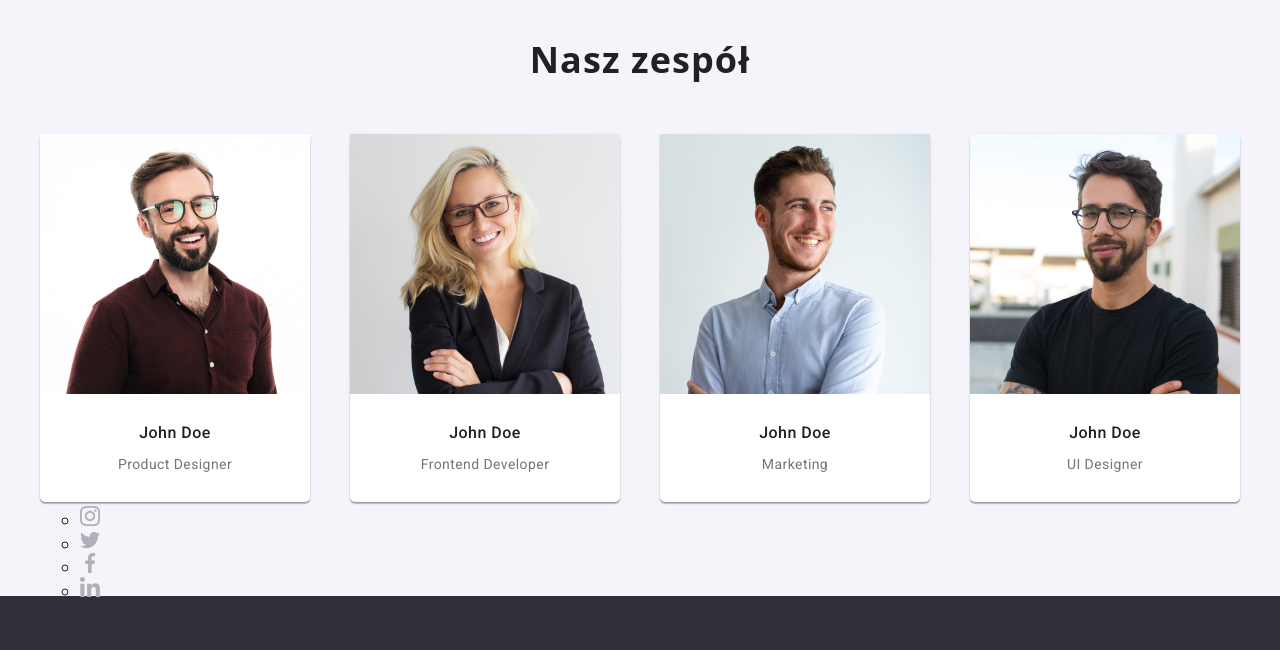
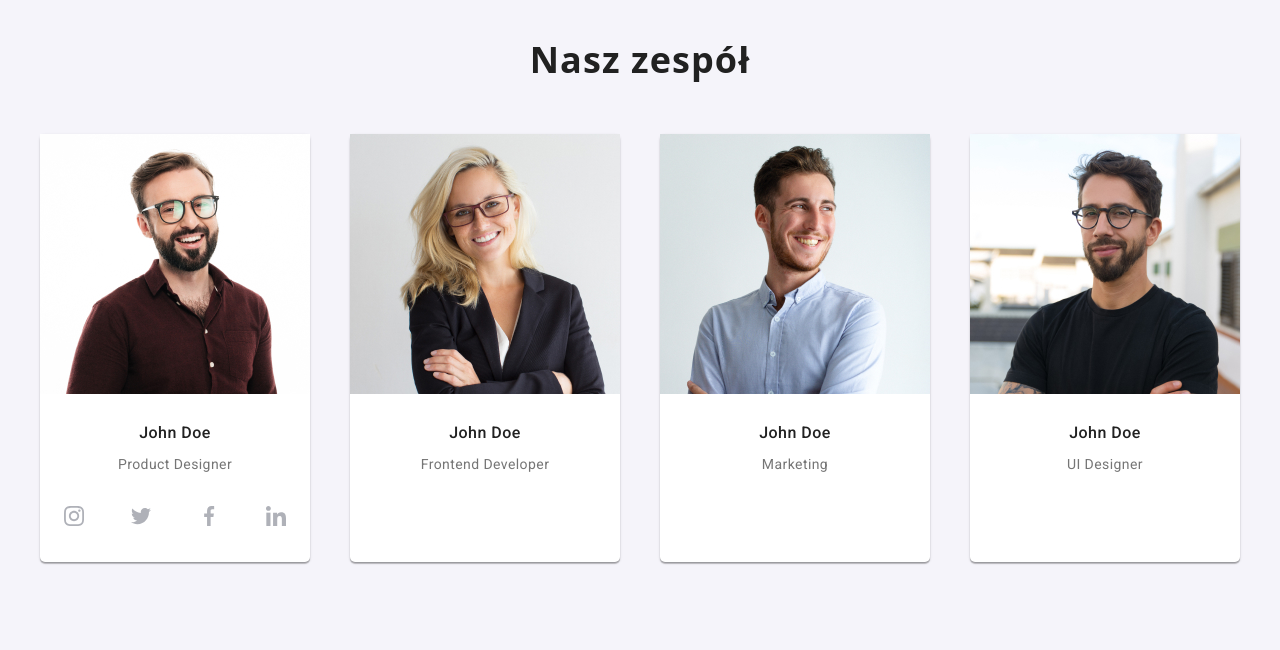
Before and after one commit to kxmskx/goit-markup, a plain HTML site: page studio.html in a window 1280 px wide. Shown: the part 1803-2453 px from the top of the page. Drawn offline with nearby package versions, Linux system fonts and the light colour scheme.

Commit message:
Paris 3rd commit...

```diff
--- a/css/studio.css
+++ b/css/studio.css
@@ -351,7 +351,7 @@ body {
 .worker__card {
   background-color: #fff;
   width: 270px;
-  height: 368px;
+  height: 428px;
   border-radius: 5px;
   box-shadow: 0px 2px 1px 0px rgba(0, 0, 0, 0.2),
     0px 1px 1px 0px rgba(0, 0, 0, 0.14), 0px 1px 3px 0px rgba(0, 0, 0, 0.12);
@@ -363,6 +363,19 @@ body {
   list-style: none;
   display: flex;
   justify-content: space-between;
+  align-items: center;
+}
+
+/* social flex - no idea... */
+
+.social__list {
+  list-style: none;
+  padding: 0px;
+  display: flex;
+  justify-content: space-around;
+}
+
+.social__button {
   align-items: center;
 }
 
--- a/studio.html
+++ b/studio.html
@@ -79,7 +79,7 @@
             EFEKTYWNE ROZWIĄZANIA<br />
             DLA WASZEGO BIZNESU
           </h1>
-          <button type="button" class="order__button">Zamów usługe</button>
+          <button type="button" class="order__button">Zamów usługę</button>
         </div>
 
         <!-- Lorem section -->
```
